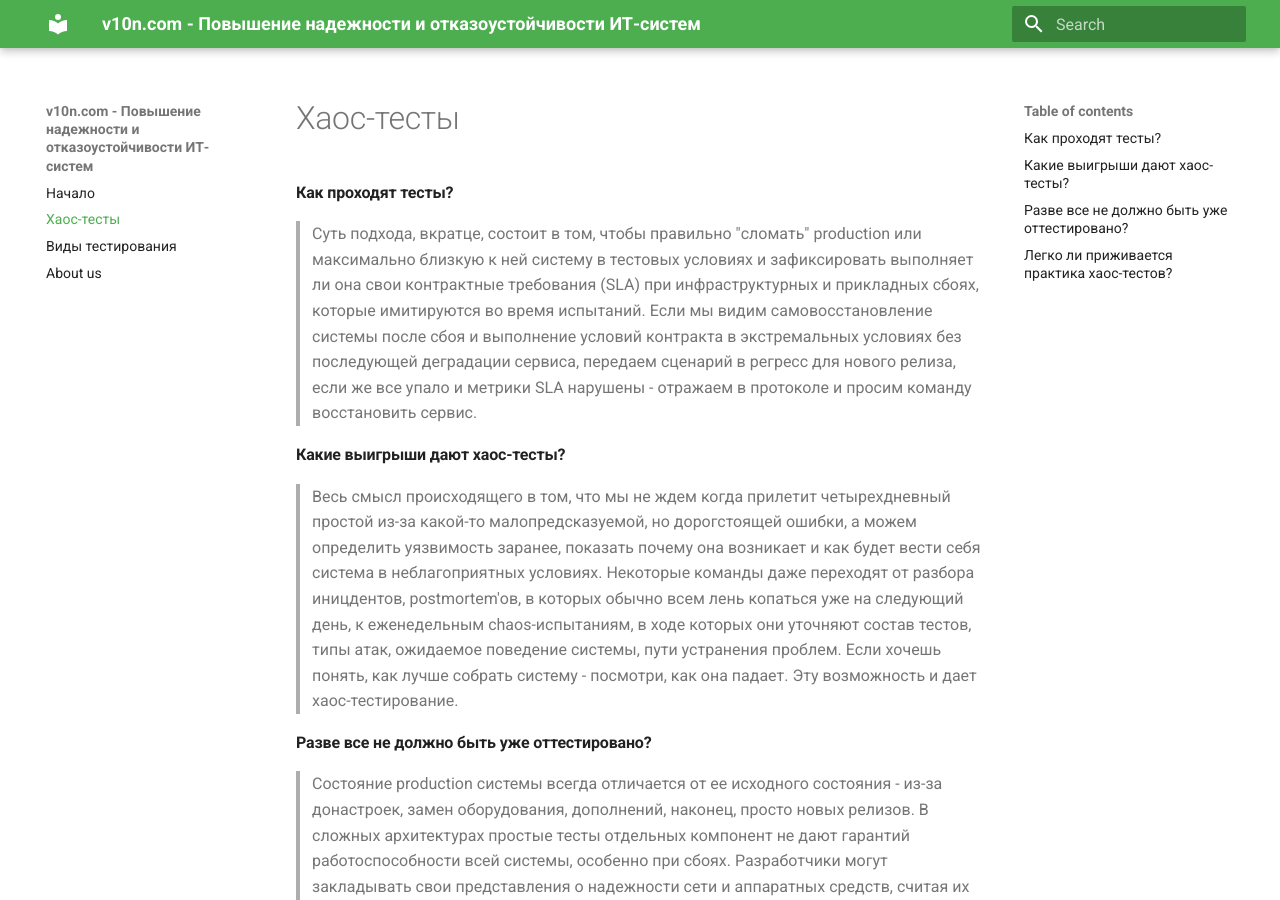
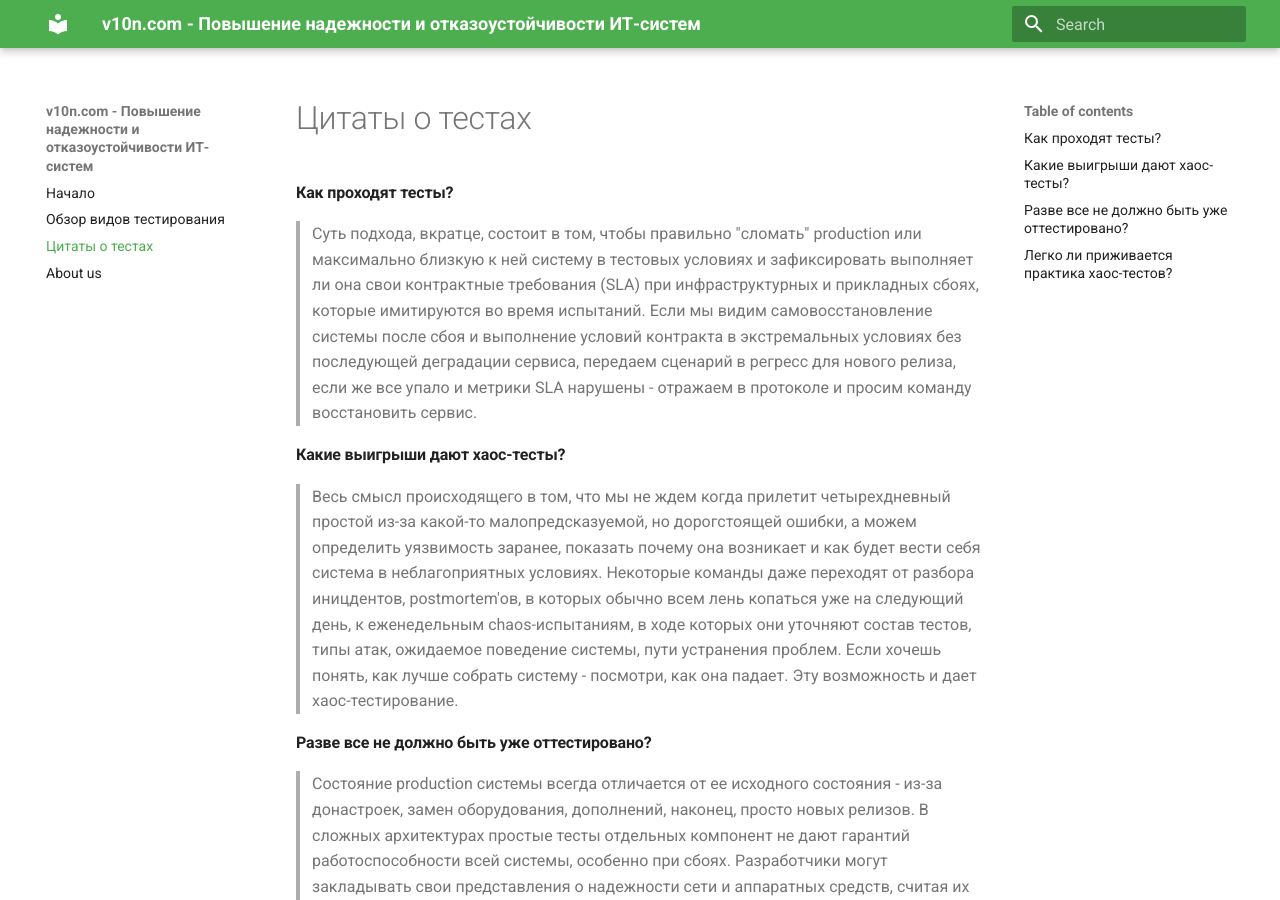
Before and after one commit to epogrebnyak/mkdocs-actionable, an MkDocs documentation site: the page built from docs/quotes.md, in a window 1280 px wide and 900 px high. Built offline with MkDocs 1.6.1 and Material for MkDocs 9.7.7, drawn with Linux system fonts in a browser that asks for light colours.

Commit message:
Update mkdocs.yml

```diff
--- a/mkdocs.yml
+++ b/mkdocs.yml
@@ -4,8 +4,8 @@ site_author: Evgeniy Pogrebnyak
 docs_dir: docs/
 nav:
     - Начало: index.md
-    - Хаос-тесты: quotes.md
-    - Виды тестирования: testing.md
+    - Обзор видов тестирования: testing.md
+    - Цитаты о тестах: quotes.md
     - About us: english.md
 theme:
   name: 'material'
```
